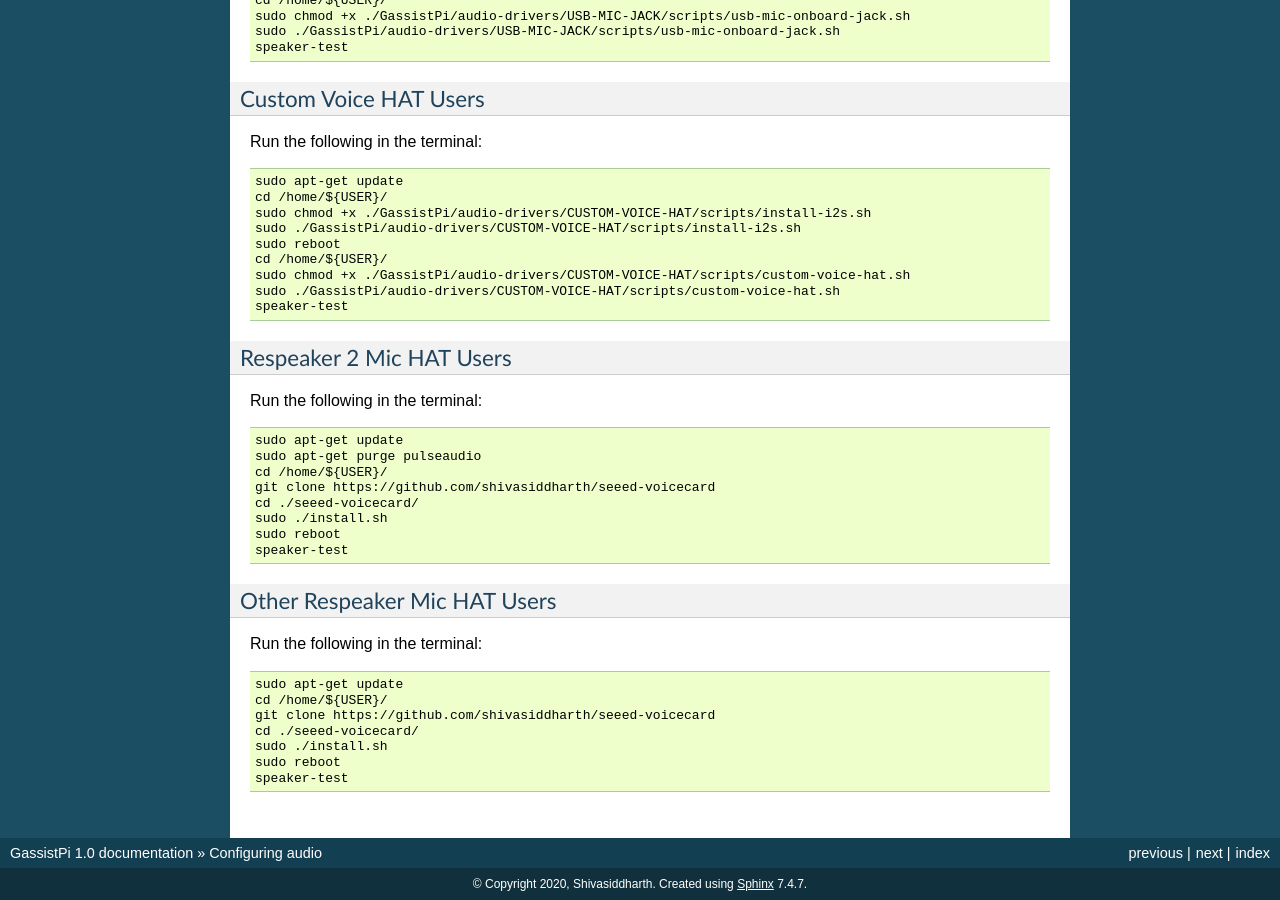
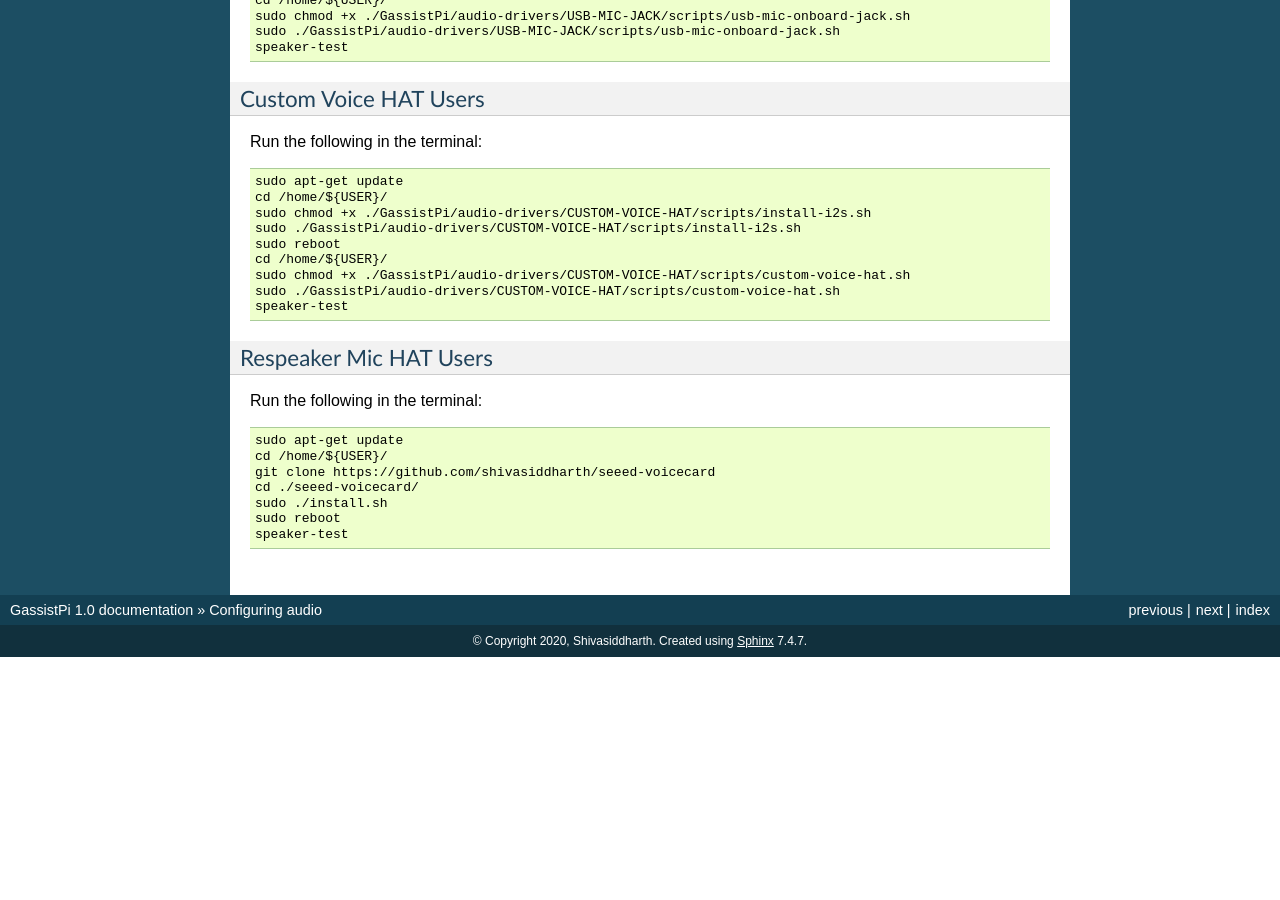
Before and after one commit to shivasiddharth/GassistPi-Documentation, a Sphinx documentation site: the page built from docs/audioconfig.rst, in a window 1280 px wide and 900 px high, scrolled down 1428 px. Built offline with Sphinx 7.4.7, drawn with Linux system fonts in a browser that asks for light colours; after the commit the page ends 2085 px from its top, so only the background shows below that; some of the changed text lies outside the part shown.

Commit message:
Update audioconfig.rst

```diff
--- a/docs/audioconfig.rst
+++ b/docs/audioconfig.rst
@@ -91,21 +91,7 @@
        speaker-test
 
 
-Respeaker 2 Mic HAT Users
-~~~~~~~~~~~~~~~~~~~
-Run the following in the terminal::
-
-       sudo apt-get update
-       sudo apt-get purge pulseaudio
-       cd /home/${USER}/
-       git clone https://github.com/shivasiddharth/seeed-voicecard
-       cd ./seeed-voicecard/
-       sudo ./install.sh
-       sudo reboot
-       speaker-test
-
-
-Other Respeaker Mic HAT Users
+Respeaker Mic HAT Users
 ~~~~~~~~~~~~~~~~~~~
 Run the following in the terminal::
 
```
